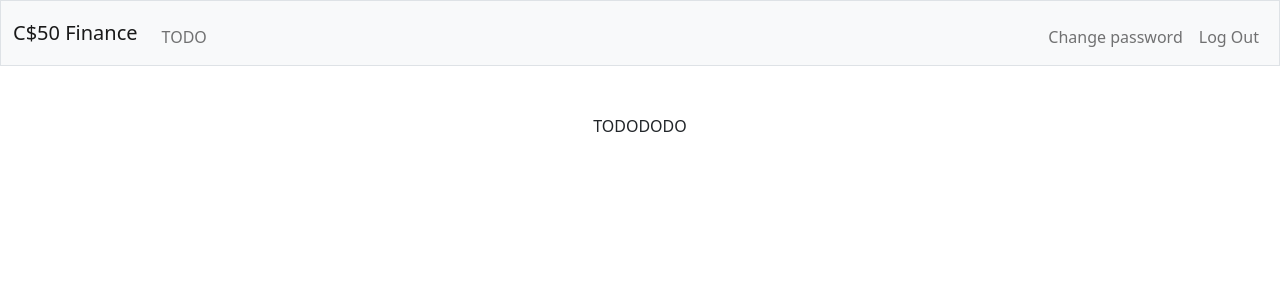
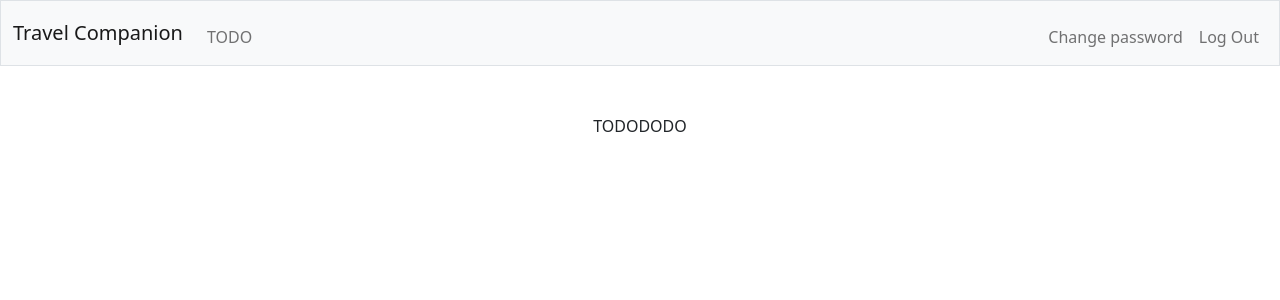
Before and after one commit to Hevsy/Travel-Companion, a Flask app: page / in a window 1280 px wide. Shown: the top 300 px of the page. Run offline with Flask 3, Linux system fonts and the light colour scheme; the visitor is signed in with stand-in values (Sample User, id 1).

Commit message:
minor tweaks

```diff
--- a/app.py
+++ b/app.py
@@ -5,6 +5,7 @@ app = Flask(__name__)
 # Configure application
 app = Flask(__name__)
 
+
 @app.route("/")
 def index():
     return render_template("index.html")
--- a/templates/layout.html
+++ b/templates/layout.html
@@ -24,7 +24,7 @@
 
         <nav class="bg-light border navbar navbar-expand-md navbar-light">
             <div class="container-fluid">
-                <a class="navbar-brand" href="/"><span class="blue">C</span><span class="red">$</span><span class="yellow">5</span><span class="green">0</span> <span class="red">Finance</span></a>
+                <a class="navbar-brand" href="/"><span class="blue">Travel Companion</span></a>
                 <button aria-controls="navbar" aria-expanded="false" aria-label="Toggle navigation" class="navbar-toggler" data-bs-target="#navbar" data-bs-toggle="collapse" type="button">
                     <span class="navbar-toggler-icon"></span>
                 </button>
```
